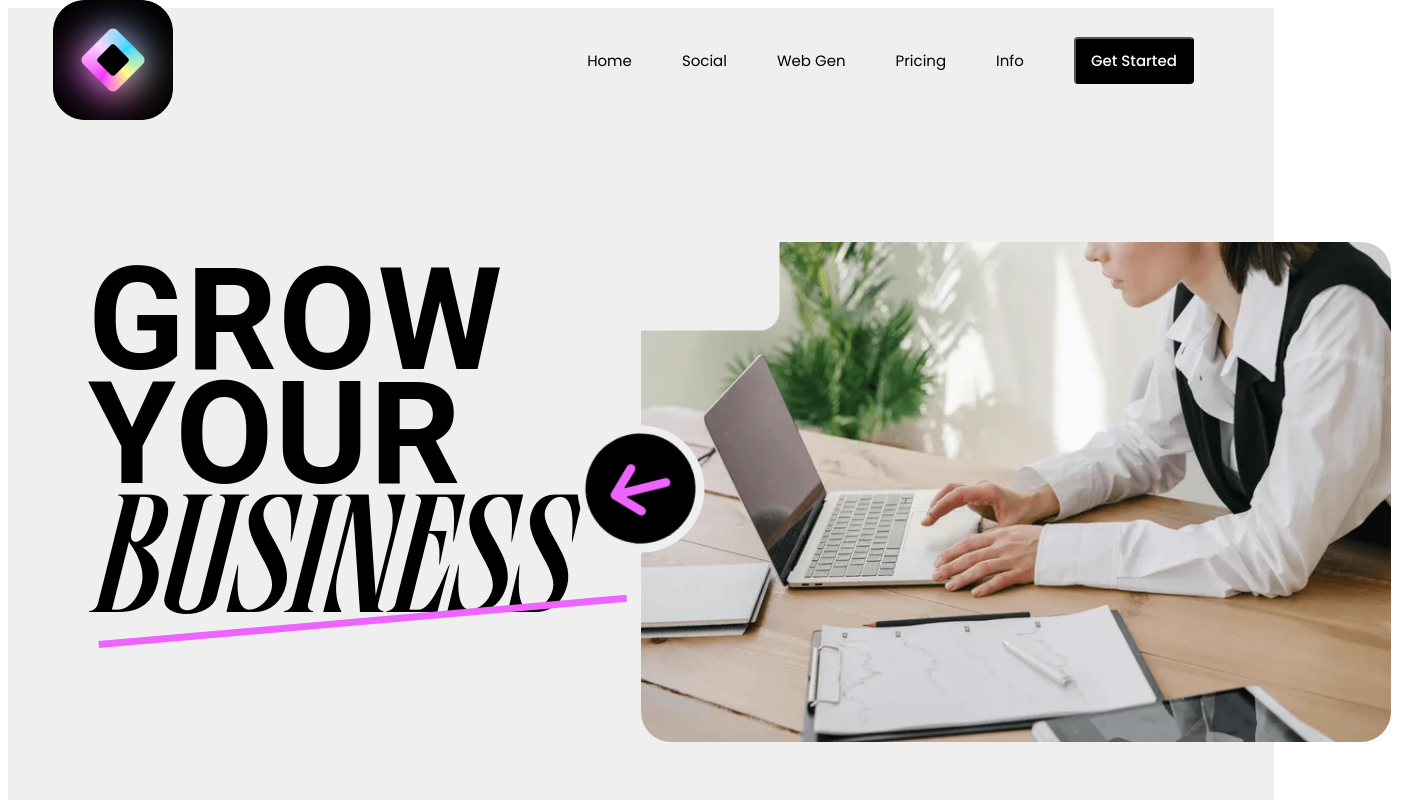
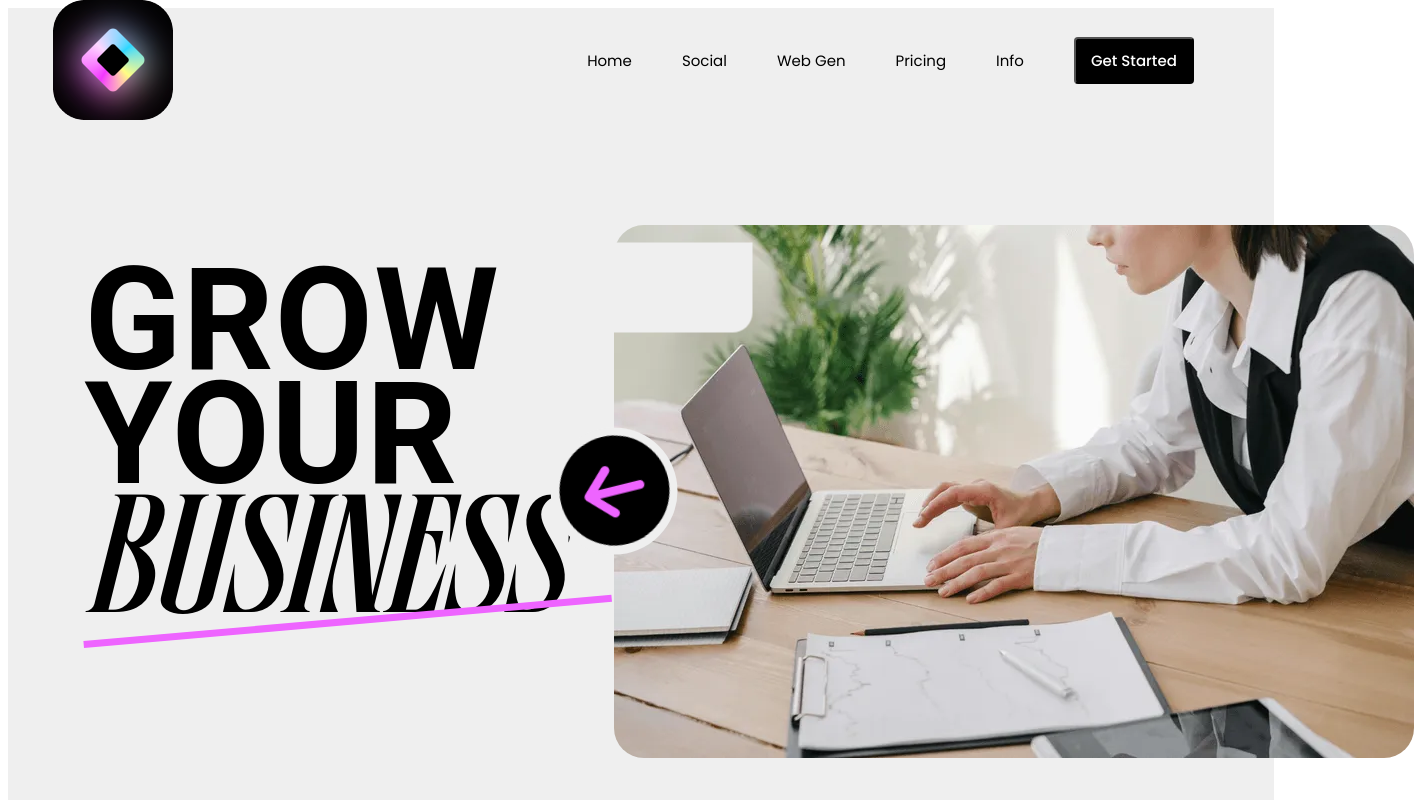
Before and after one commit to haideralicodes/BUSINESS-BUDDY, a React (Vite) app in the folder frontend/: page / in a window 1280 px wide. Shown: the top 800 px of the page, 1414 px wide, since content can reach past the window. Built offline with nearby package versions, Linux system fonts and the light colour scheme; a web font is replaced by a local one.

Commit message:
Updated HeroSection.jsx

```diff
--- a/frontend/src/components/LandingPage/HeroSection.jsx
+++ b/frontend/src/components/LandingPage/HeroSection.jsx
@@ -15,7 +15,7 @@ function HeroSection() {
         <Typography sx={{  fontFamily:"BlindsAudience", fontStyle:"italic", fontSize:"13.11vw", textTransform:"uppercase", lineHeight:"11vw", textTransform:"uppercase"}}>Business</Typography>
         <hr style={{width:"530px", height:"7px", backgroundColor:"#EE64FF", border:"none", transform: "rotate(-5deg)", transformOrigin: "bottom left",}}/>
       </Box>
-      <Box sx={{display:"flex", flexDirection:"column", height:"100%", width:"50%", alignItems:"start", justifyContent:"center"}}>
+      <Box sx={{marginRight:"30px", display:"flex", flexDirection:"column", height:"100%", width:"50%", alignItems:"start", justifyContent:"center"}}>
         <Box sx={{ position: "relative" }}>
           <Box sx={{
             position: "absolute",
@@ -27,7 +27,7 @@ function HeroSection() {
             <Curve/>
             <RotateBtn/>
           </Box>
-          <img src={hero} style={{marginTop:"70px", borderRadius:"30px", height:"500px"}}/>
+          <img src={hero} style={{marginTop:"70px", borderRadius:"30px"}}/>
         </Box>
       </Box>
     </Box>
```
